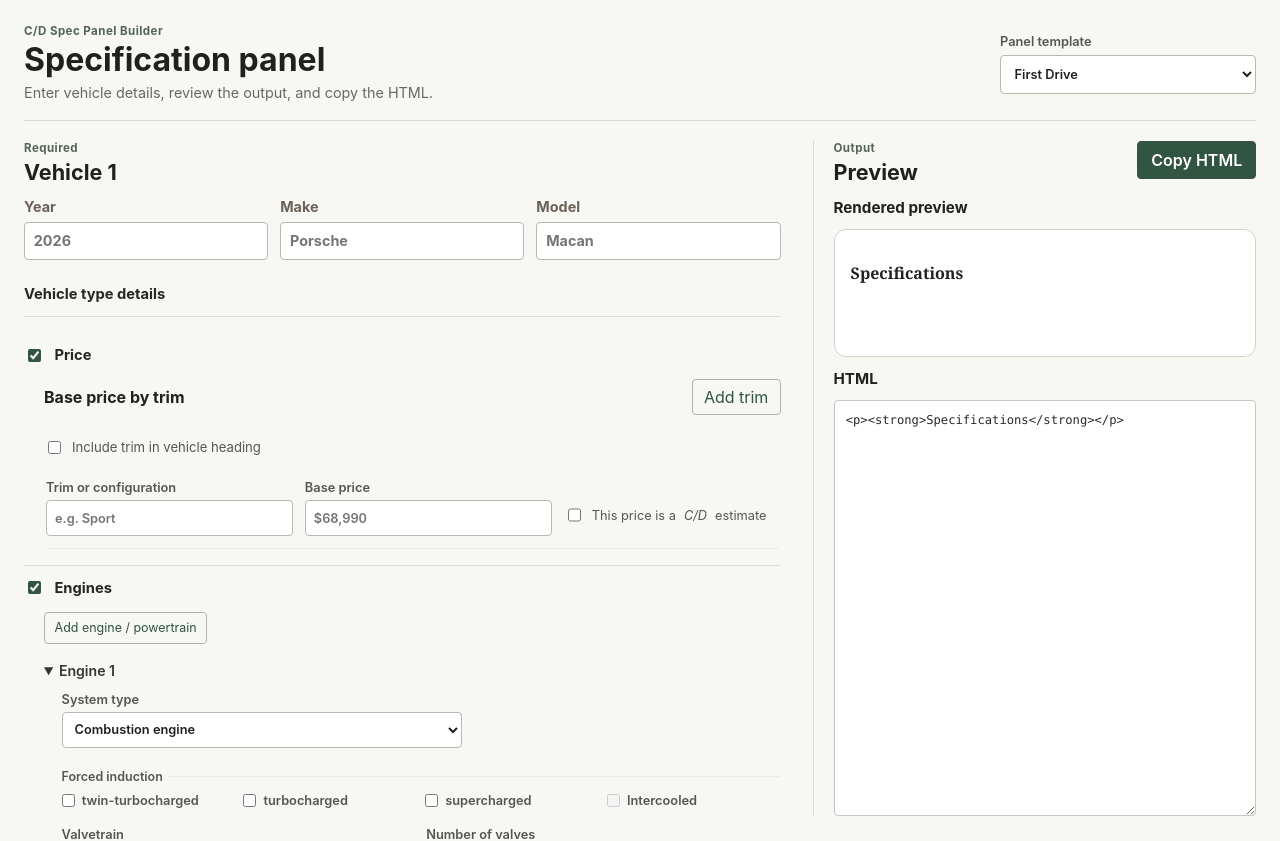
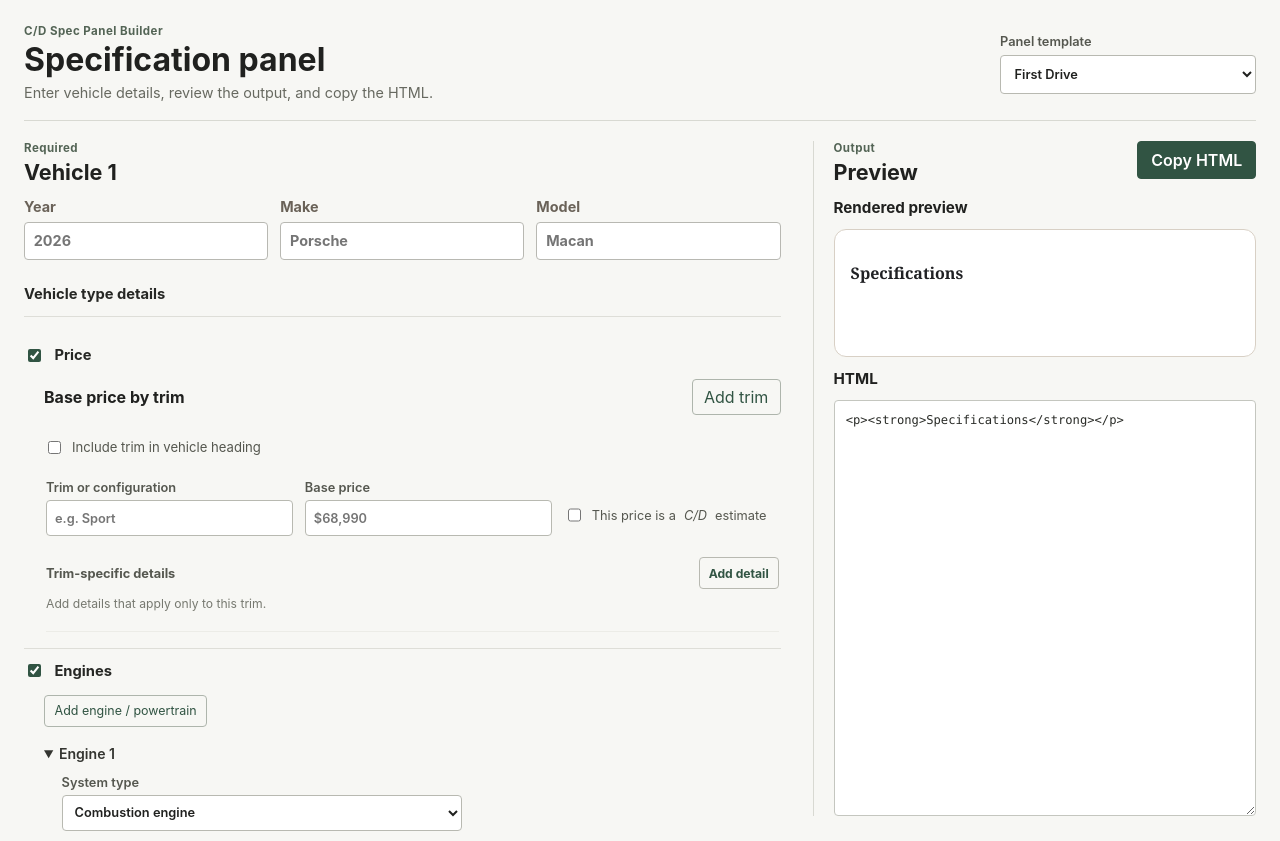
Before and after one commit to andberry89/cd-spec-panel-builder, a Vue app: page / in a window 1280 px wide. Shown: the top 841 px of the page. Built offline with nearby package versions, Linux system fonts and the light colour scheme.

Commit message:
feat: add trim-level specification fields

```diff
--- a/src/components/PriceForm.vue
+++ b/src/components/PriceForm.vue
@@ -62,6 +62,7 @@ const removeTrim = (trimId: string) => {
         @remove="removeTrim(trim.id)"
         @update:name="updateTrim(trim.id, { name: $event })"
         @update:base-price="updateTrim(trim.id, { basePrice: $event })"
+        @update:fields="updateTrim(trim.id, { fields: $event })"
       />
     </div>
   </section>
--- a/src/components/TrimForm.vue
+++ b/src/components/TrimForm.vue
@@ -1,5 +1,5 @@
 <script setup lang="ts">
-import type { PriceValue, Trim } from '../types/vehicle'
+import type { PriceValue, SpecField, Trim } from '../types/vehicle'
 
 const props = defineProps<{
   trim: Trim
@@ -10,10 +10,33 @@ const emit = defineEmits<{
   remove: []
   'update:name': [name: string]
   'update:base-price': [price: PriceValue]
+  'update:fields': [fields: SpecField[]]
 }>()
 
 const updateBasePrice = (changes: Partial<PriceValue>) => {
   emit('update:base-price', { ...props.trim.basePrice, ...changes })
+}
+
+const updateField = (fieldId: string, changes: Partial<SpecField>) => {
+  emit(
+    'update:fields',
+    props.trim.fields.map((field) => (field.id === fieldId ? { ...field, ...changes } : field)),
+  )
+}
+
+const addField = () => {
+  emit('update:fields', [
+    ...props.trim.fields,
+    {
+      id: `trim-field-${Date.now()}-${Math.random().toString(36).slice(2, 7)}`,
+      label: '',
+      value: '',
+    },
+  ])
+}
+
+const removeField = (fieldId: string) => {
+  emit('update:fields', props.trim.fields.filter((field) => field.id !== fieldId))
 }
 </script>
 
@@ -50,6 +73,44 @@ const updateBasePrice = (changes: Partial<PriceValue>) => {
       />
       This price is a <em>C/D</em> estimate
     </label>
+
+    <div class="trim-specs">
+      <div class="trim-specs-heading">
+        <span>Trim-specific details</span>
+        <button type="button" class="add-field-button" @click="addField">Add detail</button>
+      </div>
+      <div v-for="field in trim.fields" :key="field.id" class="trim-spec-row">
+        <label>
+          Label
+          <input
+            :value="field.label"
+            type="text"
+            placeholder="e.g. Options"
+            @input="updateField(field.id, { label: ($event.target as HTMLInputElement).value })"
+          />
+        </label>
+        <label>
+          Value
+          <input
+            :value="field.value"
+            type="text"
+            placeholder="Enter a value, range, or alternatives"
+            @input="updateField(field.id, { value: ($event.target as HTMLInputElement).value })"
+          />
+        </label>
+        <button
+          type="button"
+          class="remove-field-button"
+          :aria-label="`Remove ${field.label || 'trim detail'}`"
+          @click="removeField(field.id)"
+        >
+          Remove
+        </button>
+      </div>
+      <p v-if="trim.fields.length === 0" class="trim-specs-empty">
+        Add details that apply only to this trim.
+      </p>
+    </div>
 
     <button v-if="canRemove" type="button" class="remove-button" @click="emit('remove')">
       Remove configuration
@@ -104,6 +165,52 @@ input {
   width: auto;
 }
 
+.trim-specs {
+  grid-column: 1 / -1;
+  display: grid;
+  gap: 0.4rem;
+  padding: 0.55rem 0;
+}
+
+.trim-specs-heading {
+  display: flex;
+  align-items: center;
+  justify-content: space-between;
+  color: #55574f;
+  font-size: 0.8rem;
+  font-weight: 650;
+}
+
+.trim-spec-row {
+  display: grid;
+  grid-template-columns: minmax(130px, 0.65fr) minmax(180px, 1fr) auto;
+  align-items: end;
+  gap: 0.6rem;
+}
+
+.add-field-button,
+.remove-field-button {
+  min-height: 2rem;
+  padding: 0.3rem 0.55rem;
+  border: 1px solid #b8b9b1;
+  border-radius: 0.25rem;
+  background: transparent;
+  color: #315443;
+  font: inherit;
+  font-size: 0.76rem;
+  cursor: pointer;
+}
+
+.remove-field-button {
+  color: #873e36;
+}
+
+.trim-specs-empty {
+  margin: 0;
+  color: #777970;
+  font-size: 0.76rem;
+}
+
 .visually-hidden {
   position: absolute;
   width: 1px;
@@ -129,6 +236,10 @@ input {
   .trim-form {
     grid-template-columns: repeat(2, minmax(0, 1fr));
   }
+
+  .trim-spec-row {
+    grid-template-columns: 1fr;
+  }
 }
 
 </style>
--- a/src/generatePanelHtml.ts
+++ b/src/generatePanelHtml.ts
@@ -180,9 +180,18 @@ const renderPrice = (vehicle: Vehicle, fields: SpecField[], panelType: PanelType
       return `${price.label ? `${escapeHtml(price.label)}, ` : ''}${formatPrice(price.amount)}${qualifier}`
     })
     const priceLines = lines.length ? [`Base: ${lines.join('; ')}`] : []
+    const trimDetails = vehicle.trims.flatMap((trim) => {
+      const fields = trim.fields.filter((field) => field.label.trim() && field.value.trim())
+      if (!fields.length) return []
+      return [
+        `<strong>${escapeHtml(trim.name.trim() || 'Trim details')}</strong>`,
+        ...fields.map((field) => row(field)),
+      ]
+    })
+    const outputLines = [...priceLines, ...trimDetails]
     return allEstimated
-      ? richHeadingParagraph('<strong>PRICE (<em>C/D</em> EST)</strong>', priceLines)
-      : paragraph('PRICE', priceLines)
+      ? richHeadingParagraph('<strong>PRICE (<em>C/D</em> EST)</strong>', outputLines)
+      : paragraph('PRICE', outputLines)
   }
   return paragraph('PRICE', fields.map((field) =>
     field.id === 'base-price'
```
Also changed, not shown: 1 other file (tests, documents, lock files or other folders).
